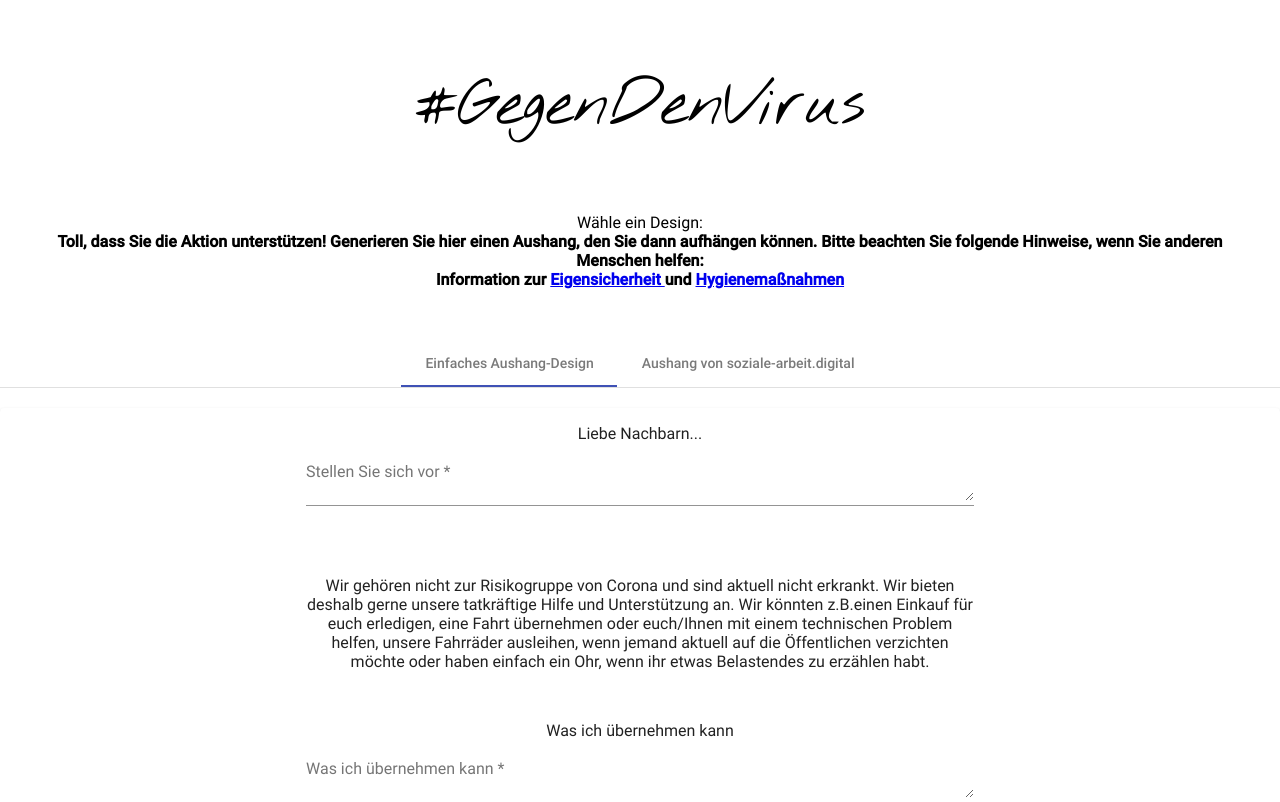
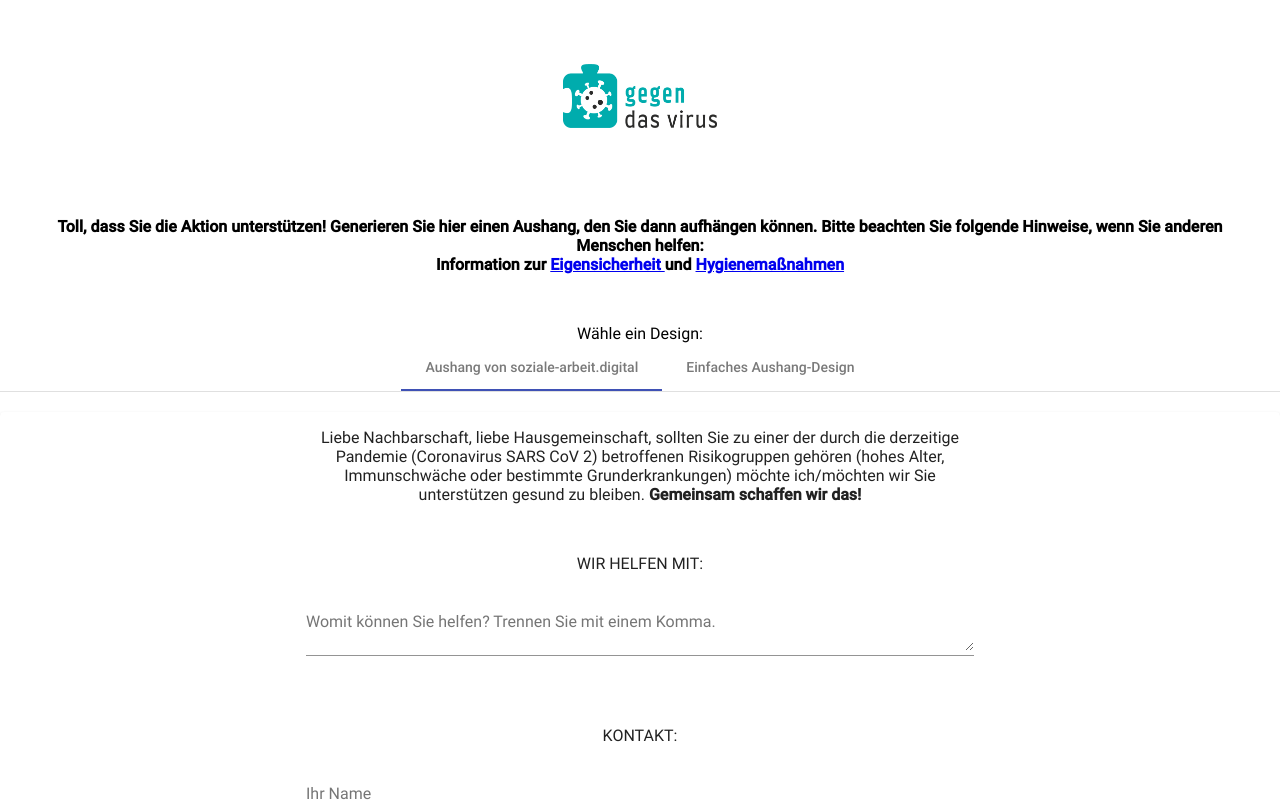
Before and after one commit to chronikum/nachbarschaftschallenge, an Angular app: page / in a window 1280 px wide. Shown: the top 802 px of the page. Built offline with nearby package versions, Linux system fonts and the light colour scheme.

Commit message:
Changed logo now to the new one.

```diff
--- a/src/app/app.component.html
+++ b/src/app/app.component.html
@@ -1,10 +1,9 @@
 <main>
   <header class="title">
-    #GegenDenVirus
+    <img class="logo-header" [src]="'./assets/images/logo.png'">
   </header>
   <article style="text-align: center;">
     <section class="offset-bottom-50 container-fluid">
-      <mat-label>Wähle ein Design:</mat-label>
       <section style="text-align:center">
         <b>
           <mat-label style="text-align:center">Toll, dass Sie die Aktion unterstützen! Generieren Sie hier einen
@@ -16,18 +15,19 @@
         <br>
       </section>
     </section>
+    <mat-label>Wähle ein Design:</mat-label>
 
     <mat-tab-group mat-align-tabs="center">
+      <mat-tab label="Aushang von soziale-arbeit.digital">
+        <section class="offset-top-20">
+          <app-template2-component></app-template2-component>
+        </section>
+      </mat-tab>
       <mat-tab label="Einfaches Aushang-Design">
         <section class="offset-top-20">
           <app-template1-component></app-template1-component>
         </section>
       </mat-tab>
-      <mat-tab label="Aushang von soziale-arbeit.digital">
-        <section class="offset-top-20">
-          <app-template2-component></app-template2-component>
-        </section>
-      </mat-tab>
     </mat-tab-group>
   </article>
 </main>
--- a/src/app/app.component.scss
+++ b/src/app/app.component.scss
@@ -11,6 +11,9 @@
   flex: 1 1 auto;
 }
 
+.logo-header {
+  height: 4rem;
+}
 .eingabeFeld {
   width: 100%;
 }
```
Also changed, not shown: src/assets/images/logo.png.
